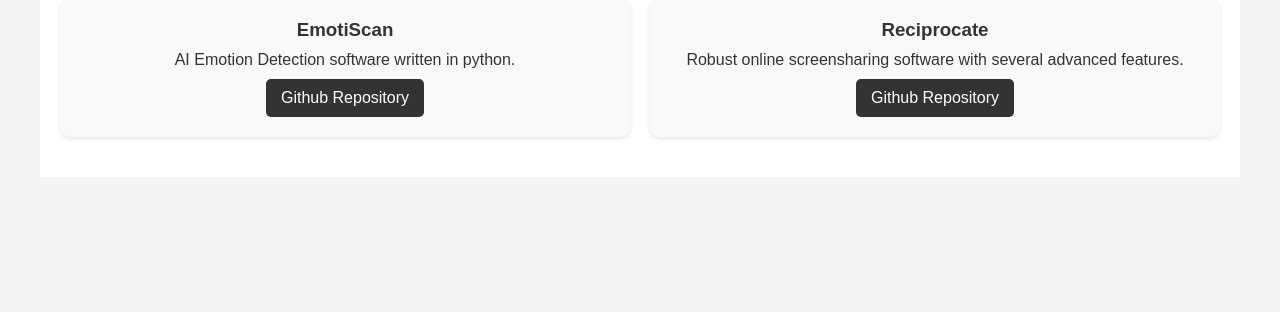
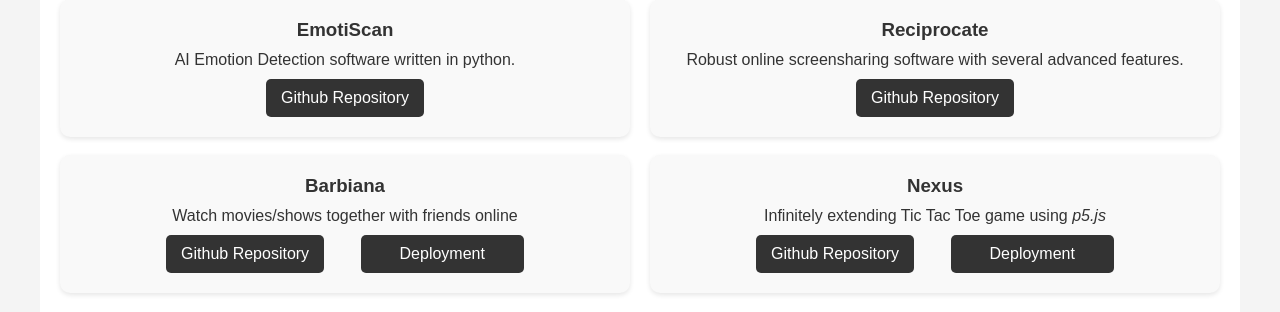
Before and after one commit to festival0156/jubilant-meme, a plain HTML site: page index.html in a window 1280 px wide. Shown: the part 312-624 px from the top of the page. Drawn offline with Linux system fonts and the light colour scheme.

Commit message:
added resume and more projects

```diff
--- a/index.html
+++ b/index.html
@@ -25,14 +25,28 @@
             <div class="project">
                 <h3>EmotiScan</h3>
                 <p>AI Emotion Detection software written in python.</p>
-                <a href="https://github.com/xenon134/emotiscan/tree/main">Github Repository</a>
+                <a href="https://github.com/xenon134/emotiscan">Github Repository</a>
             </div>
             <div class="project">
                 <h3>Reciprocate</h3>
                 <p>Robust online screensharing software with several advanced features.</p>
-                <a href="https://github.com/xenon134/emotiscan/tree/main">Github Repository</a>
+                <a href="https://github.com/xenon134/reciprocate">Github Repository</a>
             </div>
-            <!-- Add more projects as needed -->
+        </div>
+        <br>
+        <div class="projects-container">
+            <div class="project">
+                <h3>Barbiana</h3>
+                <p>Watch movies/shows together with friends online</p>
+                <a href="https://github.com/xenon134/barbiana">Github Repository</a>&emsp;&emsp;
+                <a href="">&ensp;&emsp;Deployment&emsp;&ensp;</a>
+            </div>
+            <div class="project">
+                <h3>Nexus</h3>
+                <p>Infinitely extending Tic Tac Toe game using <i>p5.js</i></p>
+                <a href="https://github.com/xenon134/Nexus">Github Repository</a>&emsp;&emsp;
+                <a href="">&ensp;&emsp;Deployment&emsp;&ensp;</a>
+            </div>
         </div>
     </section>
 
```
Also changed, not shown: 2 other files.
